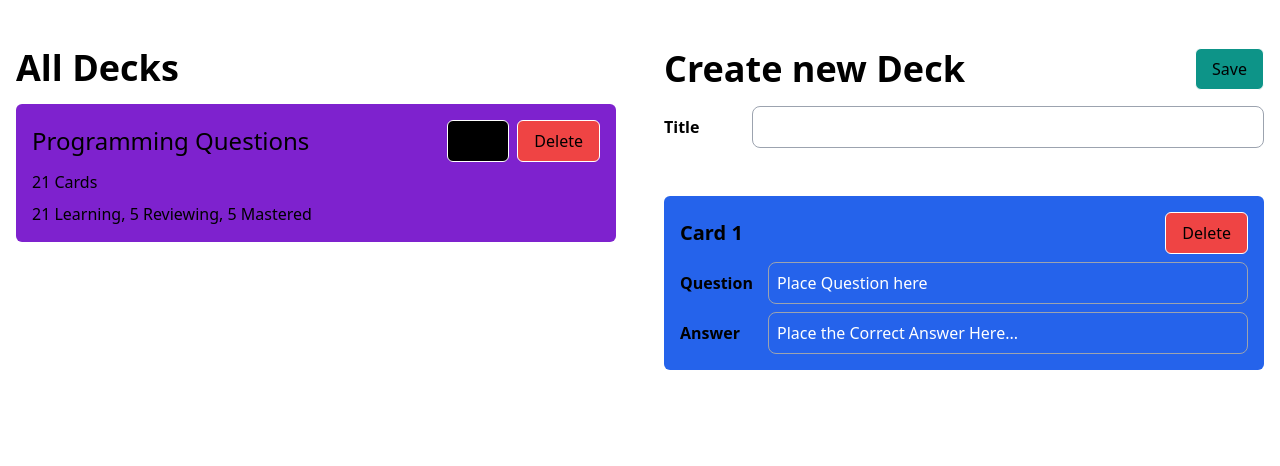
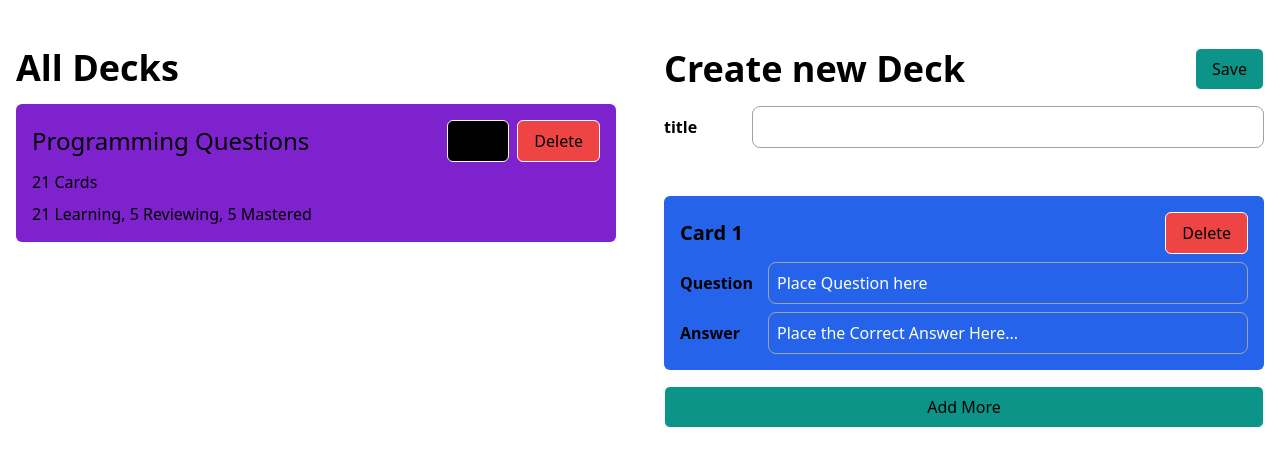
Before and after one commit to priyanshu-bharti/flashcards, a React app: page / in a window 1280 px wide. Shown: the top 466 px of the page. Built offline with nearby package versions, Linux system fonts and the light colour scheme; the HTML template or start-up script is replaced by a standard one.

Commit message:
added delete functionality

```diff
--- a/src/HomePage.tsx
+++ b/src/HomePage.tsx
@@ -2,6 +2,7 @@ import { useForm } from "react-hook-form";
 import { CardInput, FormHeader, SideBar } from "./components";
 import { Flashcard } from "./data";
 import LabelledInput from "./components/LabelledInput";
+import { useState } from "react";
 
 export type FormValues = {
   title: string;
@@ -11,38 +12,70 @@ export type FormValues = {
 const HomePage = () => {
   const form = useForm<FormValues>();
 
-    const { register, control, handleSubmit, formState } = form;
-    const { errors } = formState;
+  const {
+    register,
+    handleSubmit,
+    formState: { errors },
+  } = form;
+  const handleSaveCard = (formValues: any) => {
+    console.log("Submitted Values :- ", formValues);
+  };
+  const [cardDeck, setCardDeck] = useState<Flashcard[]>([
+    { question:"1", answer: "1", queue: "unseen" },
+  ]);
+  const handleAddMoreCards = ()=>{
+    setCardDeck(prev=>[...prev,{ question: `${prev.length+1}`, answer: `${prev.length+1}`, queue: "unseen" }])
+  }
+  const handleDeleteCard = (card:Flashcard)=>{
 
+    setCardDeck(prev=>prev.filter((flashcard:Flashcard)=>flashcard.question !==card.question))
+  }
   return (
     <div className="container grid grid-cols-2 gap-12 mx-auto p-4 ">
       <SideBar />
       <div className="grid gap-4">
-                <FormHeader onCancel={() => {}} onSave={() => {}}>
+        <FormHeader onCancel={() => {}} onSave={handleSubmit(handleSaveCard)}>
           <LabelledInput
-                        id="Some Name"
-                        label="Title"
+            id="title"
+            label="title"
             placeholder="Enter the Deck title here..."
             register={register}
             registrationParams="title"
+            registrationOptions={{required:"this field is required"}}
+            errors={errors}
           />
         </FormHeader>
-                <CardInput onDelete={() => {}} orderNumber={0 + 1}>
+        {cardDeck.map((card: Flashcard, index: number) => (
+          <CardInput key={`${card.question}-${index}`} onDelete={() => handleDeleteCard(card)} orderNumber={index+1}>
             <LabelledInput
               label="Question"
-                        id="Question"
+              id={`question-${index}`}
               placeholder="Place Question here"
               register={register}
-                        registrationParams={`card.${0}.question`}
+              registrationParams={`card.${index}.question`}
+              registrationOptions={{required:"this field is required"}}
+              errors={errors}
+              inputIdx={index}
             />
             <LabelledInput
               label="Answer"
-                        id="Answer"
+              id={`answer-${index}`}
               placeholder="Place the Correct Answer Here..."
               register={register}
-                        registrationParams={`card.${0}.answer`}
+              errors={errors}
+              registrationParams={`card.${index}.answer`}
+              registrationOptions={{required:"this field is required"}}
+              inputIdx={index}
             />
           </CardInput>
+        ))}
+
+        <button
+          className="px-4 py-2 bg-teal-600 rounded-md border border-white"
+          onClick={handleAddMoreCards}
+        >
+          Add More
+        </button>
       </div>
     </div>
   );
--- a/src/components/LabelledInput.tsx
+++ b/src/components/LabelledInput.tsx
@@ -1,4 +1,4 @@
-import { RegisterOptions, UseFormRegister } from "react-hook-form";
+import { FieldErrors, RegisterOptions, UseFormRegister } from "react-hook-form";
 import { FormValues } from "../HomePage";
 interface LabelledInputProps {
   label?: string;
@@ -22,6 +22,7 @@ interface LabelledInputProps {
     | `card.${number}.answer`
     | `card.${number}.queue`
   >;
+  errors?: FieldErrors<FormValues>;
 }
 
 const LabelledInput = ({
@@ -31,8 +32,18 @@ const LabelledInput = ({
   register,
   registrationParams,
   registrationOptions,
+  errors,
+  inputIdx,
 }: LabelledInputProps) => {
+  let questionError: string;
+  if (errors && errors.card) {
+    questionError = errors.card[inputIdx]?.question?.message ?  errors.card[inputIdx]?.question?.message :  errors.card[inputIdx]?.answer?.message;
+  }
+  console.log(errors);
+
+
   return (
+    <>
       <form className="flex gap-2 justify-center items-center">
         {label && (
           <label htmlFor={id} className="min-w-20 font-bold">
@@ -44,10 +55,16 @@ const LabelledInput = ({
           className="w-full p-2 bg-transparent outline-gray-400 ring-gray-400 border rounded-lg border-gray-400 placeholder:text-white"
           id={id}
           {...register(registrationParams, registrationOptions)}
-                // TODO Make this register work.
+          required
         />
-            {/* {e}<span></span> */}
       </form>
+      {/* {errors[id] && (
+        <span className="text-red-900 align-middle">{errors[id]?.message}</span>
+      )}
+      {questionError && (
+        <span className="text-red-900 align-middle">{questionError}</span>
+      )} */}
+    </>
   );
 };
 
```
Lines whose indentation alone changed are shown as unchanged.
